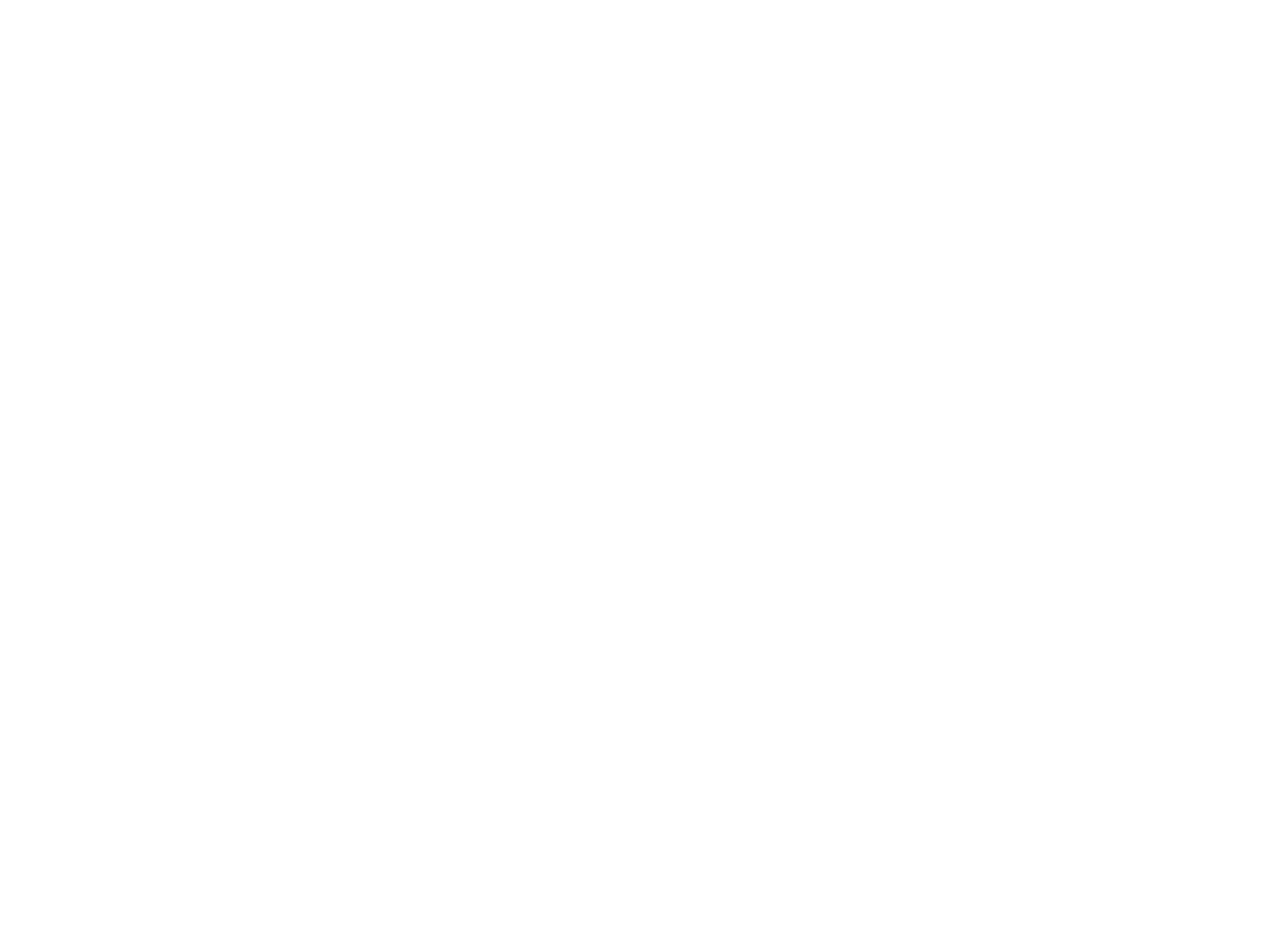
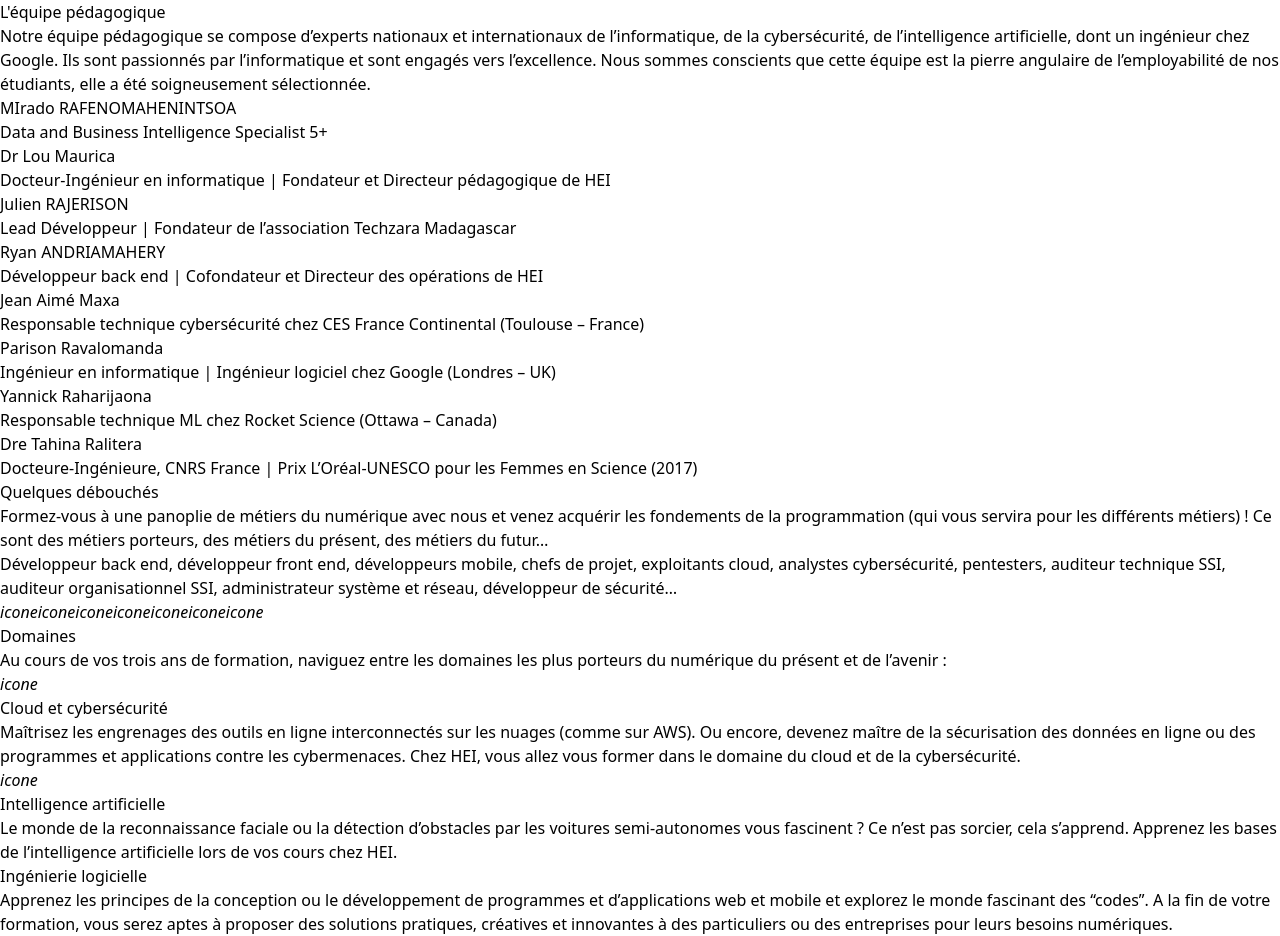
Before and after one commit to FredoOmar/heiAdmin, a React (Vite) app: page / in a window 1280 px wide. Shown: the part 1147-2083 px from the top of the page. Before the commit the page ends 1147 px from the top, so only its background shows below. Built offline with nearby package versions, Linux system fonts and the light colour scheme.

Commit message:
commit 05/07/25

```diff
--- a/src/App.jsx
+++ b/src/App.jsx
@@ -33,6 +33,94 @@
         <p>Notre mission est d’amener des jeunes malgaches sur des domaines porteurs comme l’intelligence artificielle, la cybersécurité ou la programmation afin de favoriser leur employabilité et
         le développement de Madagascar.</p>
       </section>
+      <section>
+        <h5> L'équipe pédagogique</h5>
+        <p>Notre équipe pédagogique se compose d’experts nationaux et internationaux de
+        l’informatique, de la cybersécurité, de l’intelligence artificielle, dont un ingénieur chez Google. Ils sont passionnés par l’informatique et sont engagés vers l’excellence. Nous sommes conscients que cette équipe est la pierre angulaire de l’employabilité de nos étudiants,
+        elle a été soigneusement sélectionnée.</p>
+        <div>
+          <img src="" alt="" />
+          <h3>MIrado RAFENOMAHENINTSOA</h3>
+          <p>Data and Business Intelligence Specialist 5+ </p>
+        </div>
+        <div>
+          <img src="" alt="" />
+            <h4> Dr Lou Maurica</h4>
+            <p>  Docteur-Ingénieur en informatique | Fondateur et Directeur pédagogique de HEI
+            </p>
+        </div>
+        <div>
+          <img src="" alt="" />
+          <h4>Julien RAJERISON</h4>
+          <p>Lead Développeur | Fondateur de l’association Techzara Madagascar </p>
+        </div>
+        <div>
+          <img src="" alt="" />
+          <h4>Ryan ANDRIAMAHERY</h4>
+          <p>Développeur back end | Cofondateur et Directeur des opérations de HEI </p>
+        </div>
+        <div>
+          <img src="" alt="" />
+          <h4>Jean Aimé Maxa</h4>
+          <p>Responsable technique cybersécurité chez CES France Continental (Toulouse – France) </p>
+        </div>
+        <div>
+          <img src="" alt="" />
+          <h4>Parison Ravalomanda</h4>
+          <p>Ingénieur en informatique |  Ingénieur logiciel chez Google (Londres – UK) </p>
+        </div>
+        <div>
+          <img src="" alt="" />
+          <h5> Yannick Raharijaona</h5>
+          <p>Responsable technique ML chez Rocket Science (Ottawa – Canada) </p>
+        </div>
+        <div>
+          <img src="" alt="" />
+          <h4>Dre Tahina Ralitera</h4>
+          <p>Docteure-Ingénieure, CNRS France | Prix L’Oréal-UNESCO pour les Femmes en Science (2017) </p>
+        </div>
+        <h5>Quelques débouchés</h5>
+        <p>Formez-vous à une panoplie de métiers du numérique avec nous et venez acquérir les fondements de
+          la programmation (qui vous servira pour les différents métiers) ! Ce sont des métiers porteurs, des métiers
+          du présent, des métiers du futur…</p>
+        <p>Développeur back end, développeur front end, développeurs mobile, chefs de projet,
+          exploitants cloud, analystes cybersécurité, pentesters, auditeur technique SSI, auditeur organisationnel SSI,
+          administrateur système et réseau, développeur de sécurité…</p>
+          <i>icone</i>
+          <i>icone</i>
+          <i>icone</i>
+          <i>icone</i>
+          <i>icone</i>
+          <i>icone</i>
+          <i>icone</i>
+          <img src="" alt="" />
+      </section>
+      <section>
+        <h5>Domaines</h5>
+        <p>Au cours de vos trois ans de formation, naviguez entre les domaines les plus porteurs du numérique du présent et de l’avenir :</p>
+        <div>
+          <i>icone</i>
+          <h4>Cloud et cybersécurité</h4>
+          <p>Maîtrisez les engrenages des outils en ligne interconnectés sur les nuages (comme sur AWS). Ou encore,
+            devenez maître de la sécurisation des données en ligne ou des programmes et applications contre les cybermenaces.
+            Chez HEI, vous allez vous former dans le domaine du cloud et de la cybersécurité.</p>
+        </div>
+        <div>
+          <i>icone</i>
+          <h4>Intelligence artificielle</h4>
+          <p>Le monde de la reconnaissance faciale ou la détection
+            d’obstacles par les voitures semi-autonomes vous fascinent ? Ce n’est pas sorcier,
+            cela s’apprend. Apprenez les bases de l’intelligence artificielle lors de vos cours chez HEI.</p>
+        </div>
+        <div>
+          <img src="" alt="" />
+          <h4>Ingénierie logicielle</h4>
+          <p>Apprenez les principes de la conception ou le développement de programmes et
+            d’applications web et mobile et explorez le monde fascinant des “codes”. A la fin de votre formation,
+            vous serez aptes à proposer des solutions pratiques, créatives et innovantes à des particuliers ou des entreprises
+            pour leurs besoins numériques.</p>
+        </div>
+      </section>
 
 
 
```
